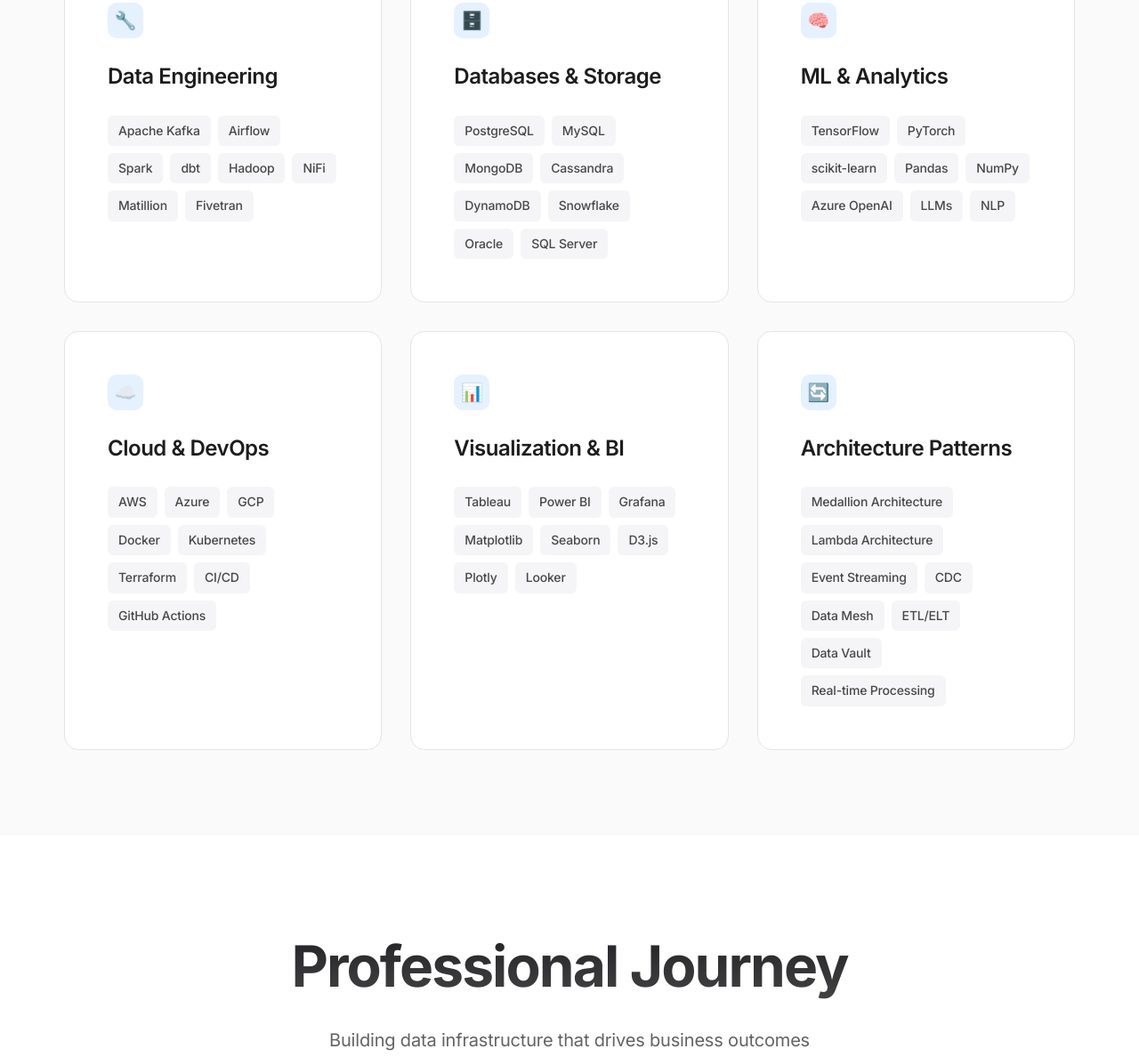
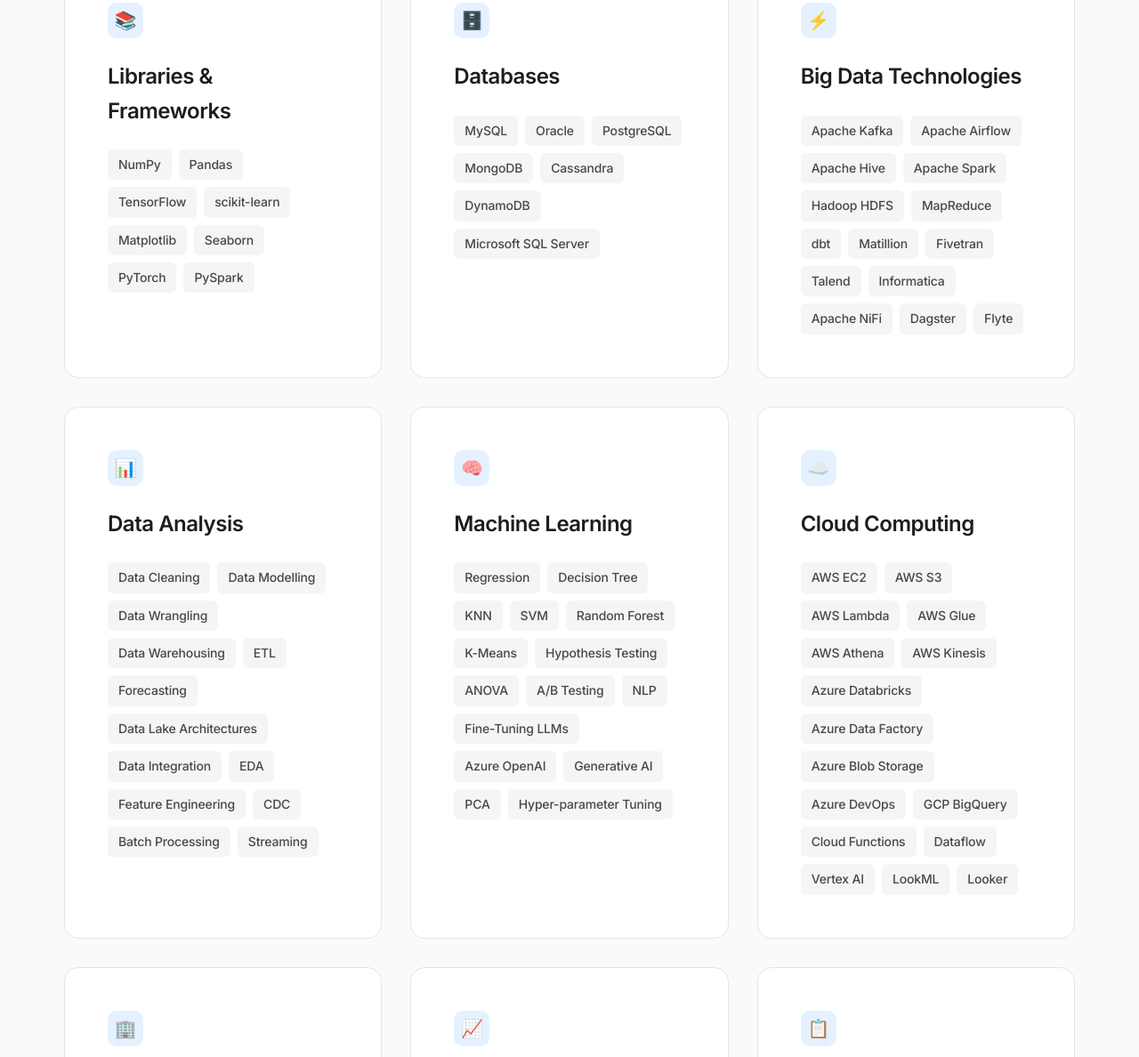
Before and after one commit to krishna-husky/krishnateja-portfolio, a plain HTML site: page index.html in a window 1280 px wide. Shown: the part 1243-2431 px from the top of the page at 89% size. Drawn offline with Linux system fonts and the light colour scheme.

Commit message:
Update index.html

```diff
--- a/index.html
+++ b/index.html
@@ -1230,92 +1230,170 @@
 
             <div class="skills-grid">
                 <div class="skill-card reveal">
-                    <div class="skill-icon">🔧</div>
-                    <h3 class="skill-title">Data Engineering</h3>
+                    <div class="skill-icon">📚</div>
+                    <h3 class="skill-title">Libraries & Frameworks</h3>
                     <div class="skill-tags">
-                        <span class="tag">Apache Kafka</span>
-                        <span class="tag">Airflow</span>
-                        <span class="tag">Spark</span>
-                        <span class="tag">dbt</span>
-                        <span class="tag">Hadoop</span>
-                        <span class="tag">NiFi</span>
-                        <span class="tag">Matillion</span>
-                        <span class="tag">Fivetran</span>
+                        <span class="tag">NumPy</span>
+                        <span class="tag">Pandas</span>
+                        <span class="tag">TensorFlow</span>
+                        <span class="tag">scikit-learn</span>
+                        <span class="tag">Matplotlib</span>
+                        <span class="tag">Seaborn</span>
+                        <span class="tag">PyTorch</span>
+                        <span class="tag">PySpark</span>
                     </div>
                 </div>
 
                 <div class="skill-card reveal">
                     <div class="skill-icon">🗄️</div>
-                    <h3 class="skill-title">Databases & Storage</h3>
+                    <h3 class="skill-title">Databases</h3>
                     <div class="skill-tags">
+                        <span class="tag">MySQL</span>
+                        <span class="tag">Oracle</span>
                         <span class="tag">PostgreSQL</span>
-                        <span class="tag">MySQL</span>
                         <span class="tag">MongoDB</span>
                         <span class="tag">Cassandra</span>
                         <span class="tag">DynamoDB</span>
-                        <span class="tag">Snowflake</span>
-                        <span class="tag">Oracle</span>
-                        <span class="tag">SQL Server</span>
+                        <span class="tag">Microsoft SQL Server</span>
+                    </div>
+                </div>
+
+                <div class="skill-card reveal">
+                    <div class="skill-icon">⚡</div>
+                    <h3 class="skill-title">Big Data Technologies</h3>
+                    <div class="skill-tags">
+                        <span class="tag">Apache Kafka</span>
+                        <span class="tag">Apache Airflow</span>
+                        <span class="tag">Apache Hive</span>
+                        <span class="tag">Apache Spark</span>
+                        <span class="tag">Hadoop HDFS</span>
+                        <span class="tag">MapReduce</span>
+                        <span class="tag">dbt</span>
+                        <span class="tag">Matillion</span>
+                        <span class="tag">Fivetran</span>
+                        <span class="tag">Talend</span>
+                        <span class="tag">Informatica</span>
+                        <span class="tag">Apache NiFi</span>
+                        <span class="tag">Dagster</span>
+                        <span class="tag">Flyte</span>
+                    </div>
+                </div>
+
+                <div class="skill-card reveal">
+                    <div class="skill-icon">📊</div>
+                    <h3 class="skill-title">Data Analysis</h3>
+                    <div class="skill-tags">
+                        <span class="tag">Data Cleaning</span>
+                        <span class="tag">Data Modelling</span>
+                        <span class="tag">Data Wrangling</span>
+                        <span class="tag">Data Warehousing</span>
+                        <span class="tag">ETL</span>
+                        <span class="tag">Forecasting</span>
+                        <span class="tag">Data Lake Architectures</span>
+                        <span class="tag">Data Integration</span>
+                        <span class="tag">EDA</span>
+                        <span class="tag">Feature Engineering</span>
+                        <span class="tag">CDC</span>
+                        <span class="tag">Batch Processing</span>
+                        <span class="tag">Streaming</span>
                     </div>
                 </div>
 
                 <div class="skill-card reveal">
                     <div class="skill-icon">🧠</div>
-                    <h3 class="skill-title">ML & Analytics</h3>
+                    <h3 class="skill-title">Machine Learning</h3>
                     <div class="skill-tags">
-                        <span class="tag">TensorFlow</span>
-                        <span class="tag">PyTorch</span>
-                        <span class="tag">scikit-learn</span>
-                        <span class="tag">Pandas</span>
-                        <span class="tag">NumPy</span>
+                        <span class="tag">Regression</span>
+                        <span class="tag">Decision Tree</span>
+                        <span class="tag">KNN</span>
+                        <span class="tag">SVM</span>
+                        <span class="tag">Random Forest</span>
+                        <span class="tag">K-Means</span>
+                        <span class="tag">Hypothesis Testing</span>
+                        <span class="tag">ANOVA</span>
+                        <span class="tag">A/B Testing</span>
+                        <span class="tag">NLP</span>
+                        <span class="tag">Fine-Tuning LLMs</span>
                         <span class="tag">Azure OpenAI</span>
-                        <span class="tag">LLMs</span>
-                        <span class="tag">NLP</span>
+                        <span class="tag">Generative AI</span>
+                        <span class="tag">PCA</span>
+                        <span class="tag">Hyper-parameter Tuning</span>
                     </div>
                 </div>
 
                 <div class="skill-card reveal">
                     <div class="skill-icon">☁️</div>
-                    <h3 class="skill-title">Cloud & DevOps</h3>
+                    <h3 class="skill-title">Cloud Computing</h3>
                     <div class="skill-tags">
-                        <span class="tag">AWS</span>
-                        <span class="tag">Azure</span>
-                        <span class="tag">GCP</span>
-                        <span class="tag">Docker</span>
-                        <span class="tag">Kubernetes</span>
-                        <span class="tag">Terraform</span>
-                        <span class="tag">CI/CD</span>
-                        <span class="tag">GitHub Actions</span>
+                        <span class="tag">AWS EC2</span>
+                        <span class="tag">AWS S3</span>
+                        <span class="tag">AWS Lambda</span>
+                        <span class="tag">AWS Glue</span>
+                        <span class="tag">AWS Athena</span>
+                        <span class="tag">AWS Kinesis</span>
+                        <span class="tag">Azure Databricks</span>
+                        <span class="tag">Azure Data Factory</span>
+                        <span class="tag">Azure Blob Storage</span>
+                        <span class="tag">Azure DevOps</span>
+                        <span class="tag">GCP BigQuery</span>
+                        <span class="tag">Cloud Functions</span>
+                        <span class="tag">Dataflow</span>
+                        <span class="tag">Vertex AI</span>
+                        <span class="tag">LookML</span>
+                        <span class="tag">Looker</span>
                     </div>
                 </div>
 
                 <div class="skill-card reveal">
-                    <div class="skill-icon">📊</div>
-                    <h3 class="skill-title">Visualization & BI</h3>
+                    <div class="skill-icon">🏢</div>
+                    <h3 class="skill-title">Data Warehousing</h3>
+                    <div class="skill-tags">
+                        <span class="tag">Amazon Redshift</span>
+                        <span class="tag">Snowflake</span>
+                        <span class="tag">BigQuery</span>
+                        <span class="tag">Delta Lake</span>
+                    </div>
+                </div>
+
+                <div class="skill-card reveal">
+                    <div class="skill-icon">📈</div>
+                    <h3 class="skill-title">Data Visualization Tools</h3>
                     <div class="skill-tags">
                         <span class="tag">Tableau</span>
                         <span class="tag">Power BI</span>
-                        <span class="tag">Grafana</span>
-                        <span class="tag">Matplotlib</span>
-                        <span class="tag">Seaborn</span>
-                        <span class="tag">D3.js</span>
-                        <span class="tag">Plotly</span>
+                        <span class="tag">MS Excel</span>
                         <span class="tag">Looker</span>
+                        <span class="tag">AWS QuickSight</span>
+                        <span class="tag">Domo</span>
+                        <span class="tag">Alteryx</span>
                     </div>
                 </div>
 
                 <div class="skill-card reveal">
-                    <div class="skill-icon">🔄</div>
-                    <h3 class="skill-title">Architecture Patterns</h3>
+                    <div class="skill-icon">📋</div>
+                    <h3 class="skill-title">Project Management</h3>
                     <div class="skill-tags">
-                        <span class="tag">Medallion Architecture</span>
-                        <span class="tag">Lambda Architecture</span>
-                        <span class="tag">Event Streaming</span>
-                        <span class="tag">CDC</span>
-                        <span class="tag">Data Mesh</span>
-                        <span class="tag">ETL/ELT</span>
-                        <span class="tag">Data Vault</span>
-                        <span class="tag">Real-time Processing</span>
+                        <span class="tag">Agile</span>
+                        <span class="tag">Scrum</span>
+                        <span class="tag">Kanban</span>
+                        <span class="tag">Waterfall</span>
+                    </div>
+                </div>
+
+                <div class="skill-card reveal">
+                    <div class="skill-icon">🛠️</div>
+                    <h3 class="skill-title">Other Tools</h3>
+                    <div class="skill-tags">
+                        <span class="tag">Terraform</span>
+                        <span class="tag">Docker</span>
+                        <span class="tag">Kubernetes</span>
+                        <span class="tag">Jenkins</span>
+                        <span class="tag">Git</span>
+                        <span class="tag">GitHub</span>
+                        <span class="tag">MS Outlook</span>
+                        <span class="tag">MS Word</span>
+                        <span class="tag">MS Excel</span>
+                        <span class="tag">MS PowerPoint</span>
                     </div>
                 </div>
             </div>
@@ -1456,6 +1534,16 @@
                             AWS EC2, and PostgreSQL for ingesting live vehicle data from multiple APIs.
                         </p>
 
+                        <div class="tech-stack">
+                            <span class="tech-badge">dbt</span>
+                            <span class="tech-badge">Snowflake</span>
+                            <span class="tech-badge">Kafka</span>
+                            <span class="tech-badge">Airflow</span>
+                            <span class="tech-badge">AWS EC2</span>
+                            <span class="tech-badge">PostgreSQL</span>
+                            <span class="tech-badge">Grafana</span>
+                        </div>
+
                         <div class="project-metrics">
                             <div class="project-metric">
                                 <span class="project-metric-value">10+ Years</span>
@@ -1471,16 +1559,6 @@
                             </div>
                         </div>
 
-                        <div class="tech-stack">
-                            <span class="tech-badge">dbt</span>
-                            <span class="tech-badge">Snowflake</span>
-                            <span class="tech-badge">Kafka</span>
-                            <span class="tech-badge">Airflow</span>
-                            <span class="tech-badge">AWS EC2</span>
-                            <span class="tech-badge">PostgreSQL</span>
-                            <span class="tech-badge">Grafana</span>
-                        </div>
-
                         <a href="https://github.com/krishna-husky/Formula-One-Analytics" class="project-link">
                             View on GitHub →
                         </a>
@@ -1499,6 +1577,14 @@
                             and LangChain for orchestration. Deployed Flask API endpoint enabling chatbot queries across
                             100+ documents for effective responses.
                         </p>
+
+                        <div class="tech-stack">
+                            <span class="tech-badge">Azure Databricks</span>
+                            <span class="tech-badge">LangChain</span>
+                            <span class="tech-badge">Delta Lake</span>
+                            <span class="tech-badge">Vector Store</span>
+                            <span class="tech-badge">Flask API</span>
+                        </div>
 
                         <div class="project-metrics">
                             <div class="project-metric">
@@ -1513,14 +1599,6 @@
                                 <span class="project-metric-value">API</span>
                                 <span class="project-metric-label">Flask Endpoint</span>
                             </div>
-                        </div>
-
-                        <div class="tech-stack">
-                            <span class="tech-badge">Azure Databricks</span>
-                            <span class="tech-badge">LangChain</span>
-                            <span class="tech-badge">Delta Lake</span>
-                            <span class="tech-badge">Vector Store</span>
-                            <span class="tech-badge">Flask API</span>
                         </div>
 
                         <a href="https://github.com/krishna-husky/RAG-using-Databricks" class="project-link">
@@ -1616,8 +1694,8 @@
         // Navigation State
         let lastScroll = 0;
         window.addEventListener('scroll', () => {
+            const currentScroll = window.pageYOffset;
             const nav = document.getElementById('nav');
-            const currentScroll = window.pageYOffset;
 
             if (currentScroll > 100) {
                 nav.classList.add('scrolled');
@@ -1629,41 +1707,72 @@
         });
 
         // Reveal Animations
-        const observerOptions = {
-            threshold: 0.1,
-            rootMargin: '0px 0px -100px 0px'
-        };
-
-        const observer = new IntersectionObserver((entries) => {
-            entries.forEach(entry => {
-                if (entry.isIntersecting) {
-                    entry.target.classList.add('active');
+        const revealElements = document.querySelectorAll('.reveal');
+        const revealOnScroll = () => {
+            revealElements.forEach(element => {
+                const elementTop = element.getBoundingClientRect().top;
+                const elementBottom = element.getBoundingClientRect().bottom;
+                const elementVisible = 150;
+
+                if (elementTop < window.innerHeight - elementVisible && elementBottom > 0) {
+                    element.classList.add('active');
                 }
             });
-        }, observerOptions);
-
-        document.querySelectorAll('.reveal').forEach(el => {
-            observer.observe(el);
-        });
+        };
+
+        window.addEventListener('scroll', revealOnScroll);
+        revealOnScroll(); // Initial check
 
         // Mobile Menu Toggle
         const mobileMenu = document.querySelector('.mobile-menu');
         const navMenu = document.querySelector('.nav-menu');
 
-        mobileMenu?.addEventListener('click', () => {
+        mobileMenu.addEventListener('click', () => {
             navMenu.classList.toggle('active');
             mobileMenu.classList.toggle('active');
         });
 
-        // Dynamic Year
-        document.querySelector('.copyright').textContent = `© ${new Date().getFullYear()} Krishna Teja. Crafted with precision.`;
-
-        // Smooth Parallax Effect
-        window.addEventListener('scroll', () => {
-            const scrolled = window.pageYOffset;
-            const parallax = document.querySelector('.hero');
-            const speed = 0.5;
-            parallax.style.transform = `translateY(${scrolled * speed}px)`;
+        // Add styles for mobile menu animation
+        const style = document.createElement('style');
+        style.textContent = `
+            @media (max-width: 768px) {
+                .nav-menu {
+                    position: fixed;
+                    top: 72px;
+                    right: -100%;
+                    width: 100%;
+                    height: calc(100vh - 72px);
+                    background: var(--off-white);
+                    flex-direction: column;
+                    justify-content: start;
+                    padding: var(--space-xl);
+                    transition: right 300ms var(--ease-out-expo);
+                }
+
+                .nav-menu.active {
+                    right: 0;
+                }
+
+                .mobile-menu.active span:nth-child(1) {
+                    transform: rotate(45deg) translate(5px, 5px);
+                }
+
+                .mobile-menu.active span:nth-child(2) {
+                    opacity: 0;
+                }
+
+                .mobile-menu.active span:nth-child(3) {
+                    transform: rotate(-45deg) translate(5px, -5px);
+                }
+            }
+        `;
+        document.head.appendChild(style);
+
+        // Analytics Event Tracking (optional)
+        document.querySelectorAll('.btn, .nav-link, .project-link, .footer-link').forEach(link => {
+            link.addEventListener('click', function() {
+                console.log('Clicked:', this.textContent || this.innerText);
+            });
         });
     </script>
 </body>
```
